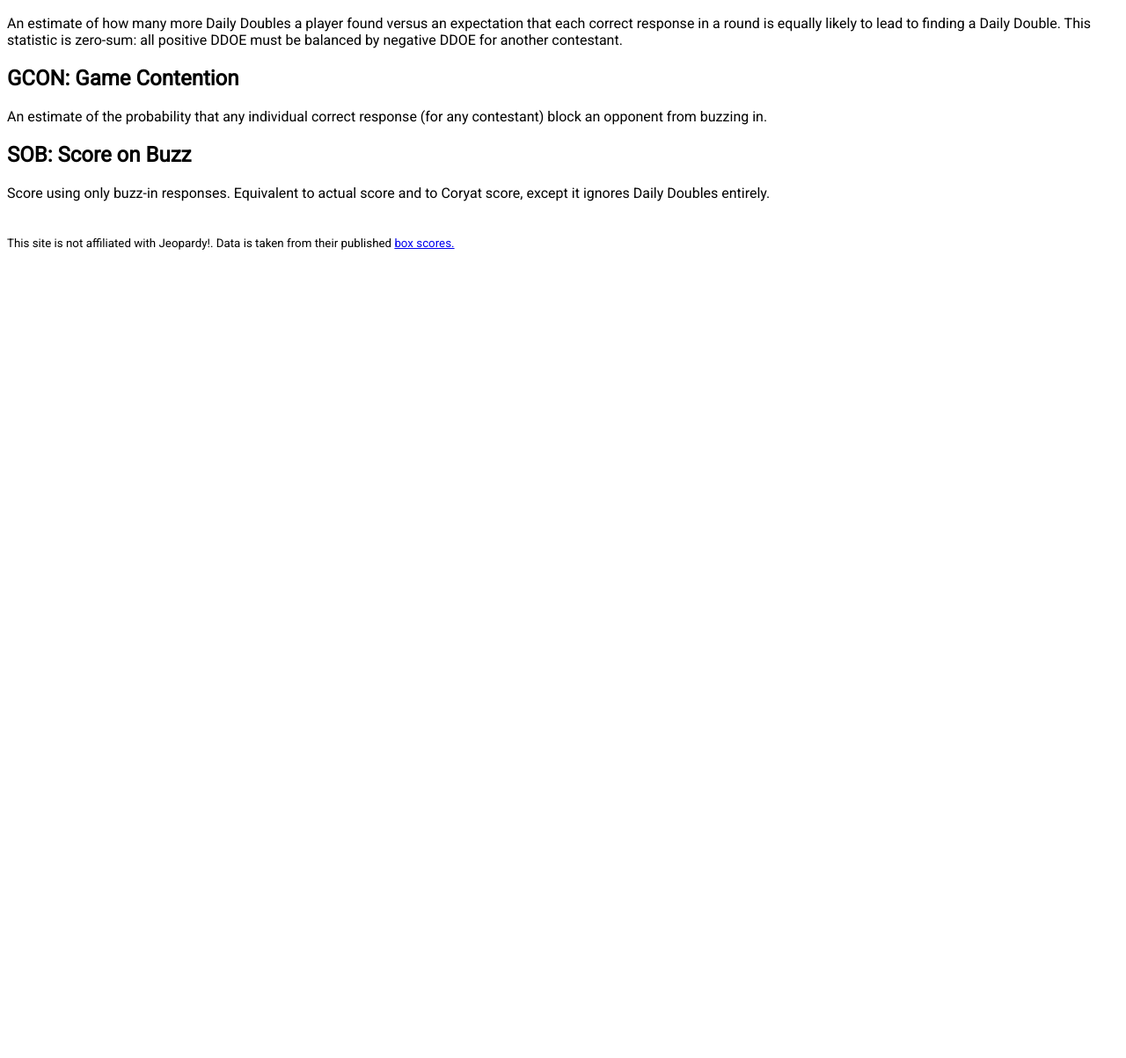
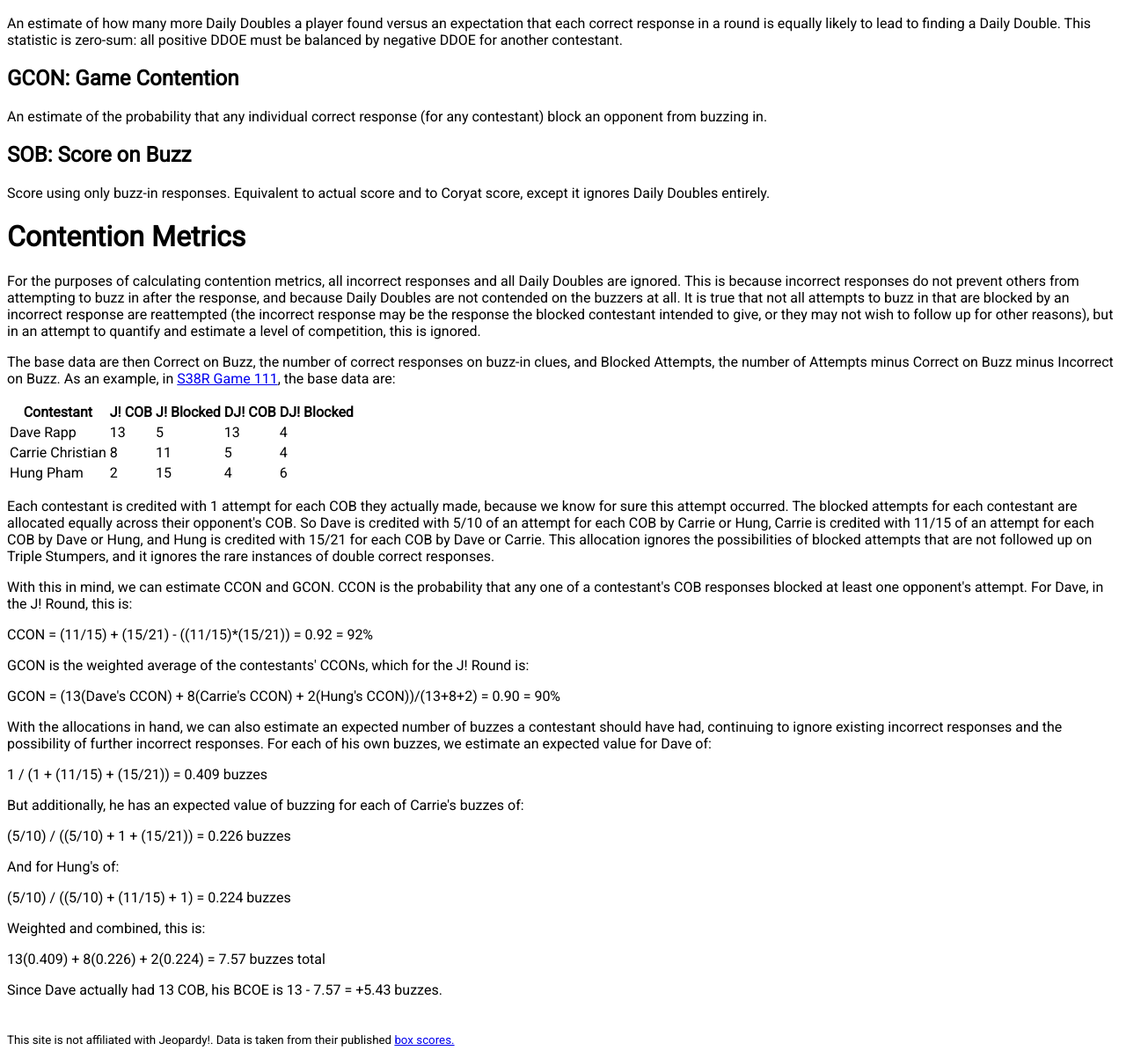
Before and after one commit to tkfocht/tkfocht.github.io, a plain HTML site: page glossary.html in a window 1280 px wide. Shown: the part 651-1854 px from the top of the page at 88% size. Before the commit the page ends 948 px from the top, so only its background shows below. Drawn offline with Linux system fonts and the light colour scheme.

Commit message:
Add glossary for contention stats

```diff
--- a/glossary.html
+++ b/glossary.html
@@ -66,6 +66,105 @@
                 it ignores Daily Doubles entirely.
             </div>
         </div>
+        <h1>Contention Metrics</h1>
+        <div class="section">
+            <p>
+                For the purposes of calculating contention metrics, all incorrect responses and all Daily Doubles are
+                ignored. This is because incorrect responses do not prevent others from attempting to buzz in after
+                the response, and because Daily Doubles are not contended on the buzzers at all. It is true that
+                not all attempts to buzz in that are blocked by an incorrect response are reattempted (the incorrect
+                response may be the response the blocked contestant intended to give, or they may not wish to
+                follow up for other reasons), but in an attempt to quantify and estimate a level of competition, this
+                is ignored.
+            </p>
+            <p>
+                The base data are then Correct on Buzz, the number of correct responses on buzz-in clues,
+                and Blocked Attempts, the number of Attempts minus Correct on Buzz minus Incorrect on Buzz. As an
+                example, in <a href="/game.html?season=S38R&game_id=111">S38R Game 111</a>, the base data are:
+            </p>
+            <table>
+                <tr>
+                    <th>Contestant</th>
+                    <th>J! COB</th>
+                    <th>J! Blocked</th>
+                    <th>DJ! COB</th>
+                    <th>DJ! Blocked</th>
+                </tr>
+                <tr>
+                    <td>Dave Rapp</td>
+                    <td>13</td>
+                    <td>5</td>
+                    <td>13</td>
+                    <td>4</td>
+                </tr>
+                <tr>
+                    <td>Carrie Christian</td>
+                    <td>8</td>
+                    <td>11</td>
+                    <td>5</td>
+                    <td>4</td>
+                </tr>
+                <tr>
+                    <td>Hung Pham</td>
+                    <td>2</td>
+                    <td>15</td>
+                    <td>4</td>
+                    <td>6</td>
+                </tr>
+            </table>
+            <p>
+                Each contestant is credited with 1 attempt for each COB they actually made, because we know
+                for sure this attempt occurred. The blocked attempts for each contestant are allocated
+                equally across their opponent's COB. So Dave is credited with 5/10 of an attempt for each COB
+                by Carrie or Hung, Carrie is credited with 11/15 of an attempt for each COB by Dave or Hung,
+                and Hung is credited with 15/21 for each COB by Dave or Carrie.
+                This allocation ignores the possibilities of blocked
+                attempts that are not followed up on Triple Stumpers, and it ignores the rare instances of
+                double correct responses.
+            </p>
+            <p>
+                With this in mind, we can estimate CCON and GCON. CCON is the probability that any one of
+                a contestant's COB responses blocked at least one opponent's attempt. For Dave, in the J! Round, this is:
+            </p>
+            <p>
+                CCON = (11/15) + (15/21) - ((11/15)*(15/21)) = 0.92 = 92%
+            </p>
+            <p>
+                GCON is the weighted average of the contestants' CCONs, which for the J! Round is:
+            </p>
+            <p>
+                GCON = (13(Dave's CCON) + 8(Carrie's CCON) + 2(Hung's CCON))/(13+8+2) = 0.90 = 90%
+            </p>
+            <p>
+                With the allocations in hand, we can also estimate an expected number of buzzes a contestant
+                should have had, continuing to ignore existing incorrect responses and the possibility of further
+                incorrect responses. For each of his own buzzes, we estimate an expected value for Dave of:
+            </p>
+            <p>
+                1 / (1 + (11/15) + (15/21)) = 0.409 buzzes
+            </p>
+            <p>
+                But additionally, he has an expected value of buzzing for each of Carrie's buzzes of:
+            </p>
+            <p>
+                (5/10) / ((5/10) + 1 + (15/21)) = 0.226 buzzes
+            </p>
+            <p>
+                And for Hung's of:
+            </p>
+            <p>
+                (5/10) / ((5/10) + (11/15) + 1) = 0.224 buzzes
+            </p>
+            <p>
+                Weighted and combined, this is:
+            </p>
+            <p>
+                13(0.409) + 8(0.226) + 2(0.224) = 7.57 buzzes total
+            </p>
+            <p>
+                Since Dave actually had 13 COB, his BCOE is 13 - 7.57 = +5.43 buzzes.
+            </p>
+        </div>
         <div id="footer">
             <p>This site is not affiliated with Jeopardy!. Data is taken from their published <a href="https://www.jeopardy.com/jbuzz/news-events/jeopardy-daily-box-scores">box scores.</a></p>
         </div>
```
